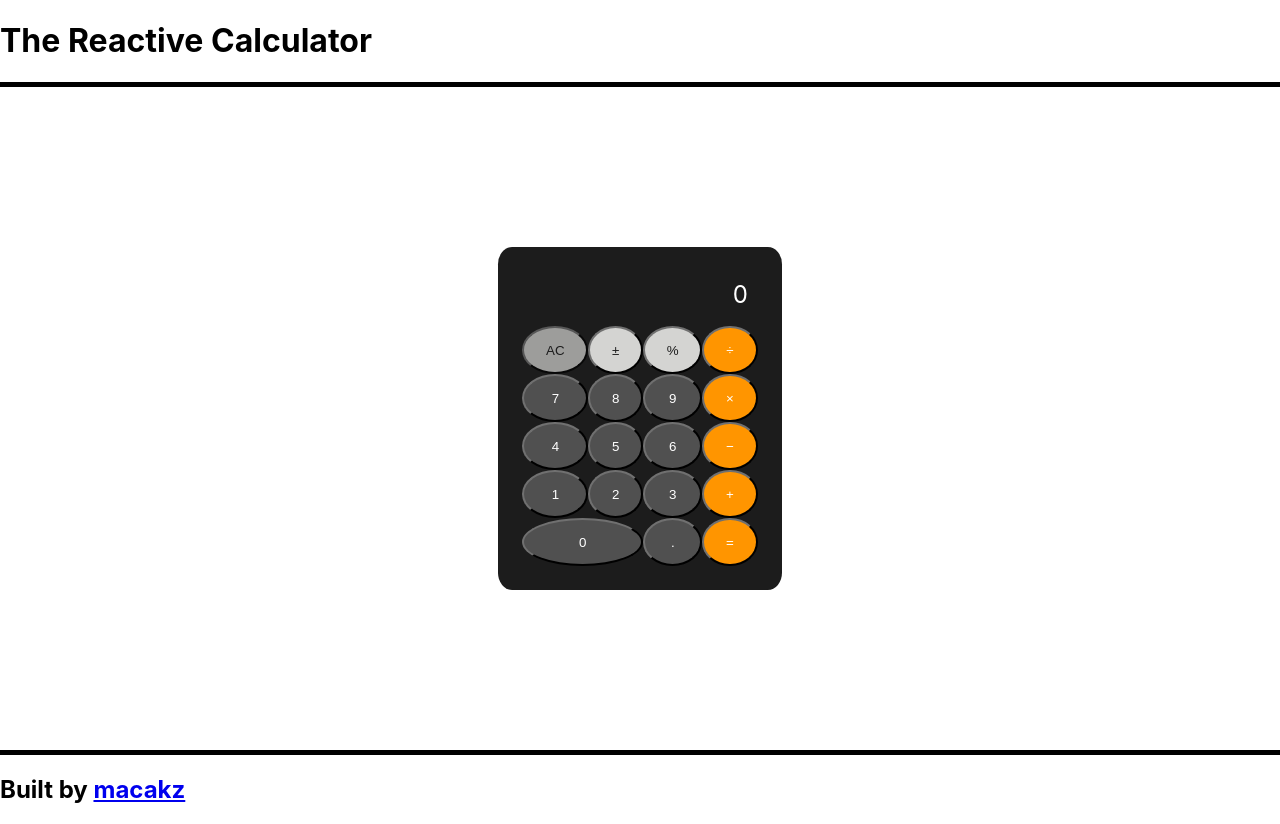
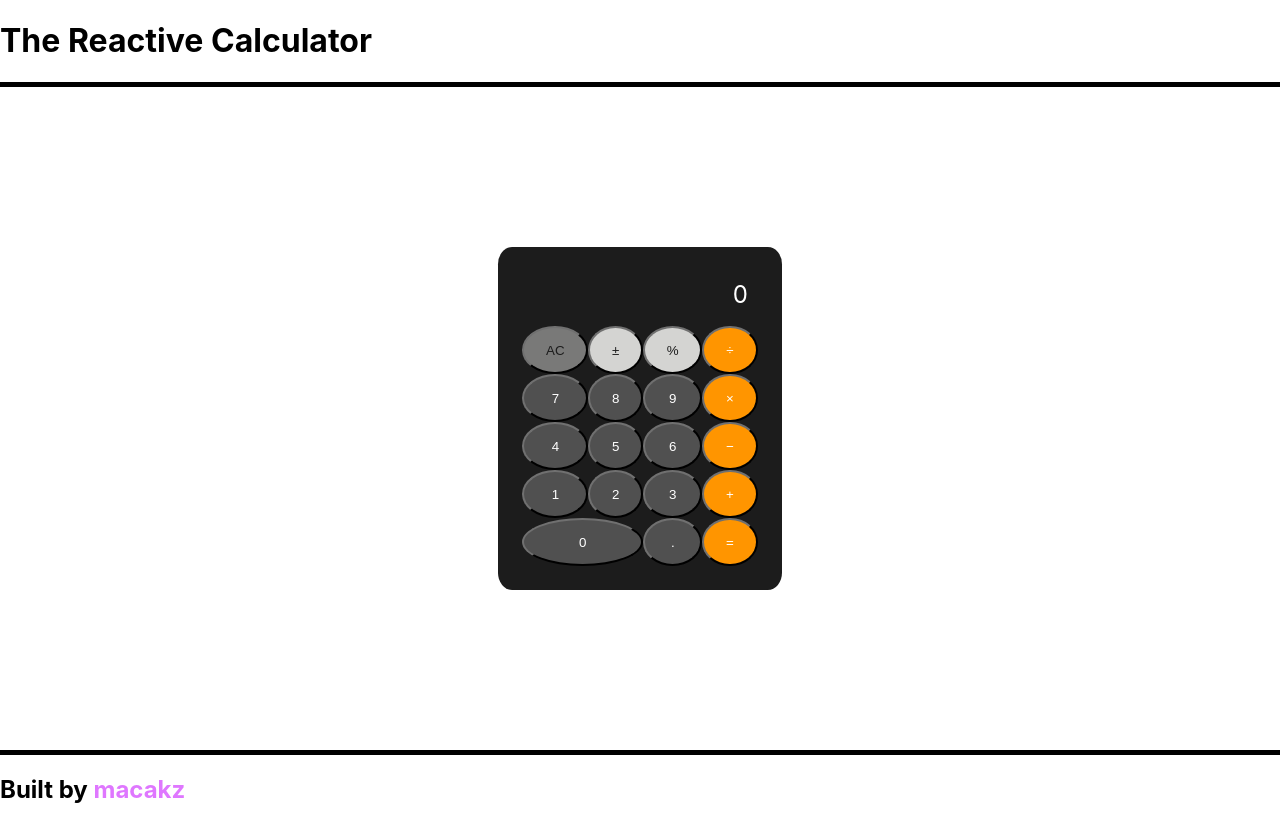
Before and after one commit to macakz/calculator, a React (Create React App) app: page / in a window 1280 px wide. In both pictures the pointer is over the button "AC". Built offline with nearby package versions, Linux system fonts and the light colour scheme.

Commit message:
fixed the opacity not working on deployed version

```diff
--- a/src/App.jsx
+++ b/src/App.jsx
@@ -1,4 +1,4 @@
-import './App.css';
+import './Main.css';
 
 import Footer from './Footer'
 import Header from './Header'
--- a/src/Calculator.css
+++ b/src/Calculator.css
@@ -29,6 +29,7 @@ font-size: 1.5em;
 
 /* buttons */
 
+
 .calculator_keys {
     display: grid;
     grid-template-columns: repeat(4,auto);
@@ -45,7 +46,7 @@ font-size: 1.5em;
 }
 
 .ac:hover, .plusMinus:hover, .percent:hover {
-    opacity: 70%;
+    background-color: #d4d4d281;
 }
 
 .divide, .multiply, .minus, .plus, .equals {
@@ -55,7 +56,7 @@ font-size: 1.5em;
     color: white
 }
 .divide:hover, .multiply:hover, .minus:hover, .plus:hover, .equals:hover {
-    opacity: 70%;
+    background-color: #ff950083;
     }
 
 .zero {
@@ -65,11 +66,10 @@ font-size: 1.5em;
     border-radius: 50%;
     color: white;
     text-align: center;
-
 }
 
 .zero:hover {
-    opacity: 70%;
+    background-color: #50505080;
 }
 .one, .two, .three, .four, .five, .six, .seven, .eight, .nine, .decimal {
     background-color: #505050;
@@ -79,5 +79,5 @@ font-size: 1.5em;
 }
 
 .one:hover, .two:hover, .three:hover, .four:hover, .five:hover, .six:hover, .seven:hover, .eight:hover, .nine:hover, .decimal:hover {
-    opacity: 70%;
+    background-color: #50505080;
 }
--- a/src/Footer.jsx
+++ b/src/Footer.jsx
@@ -1,4 +1,4 @@
-import './App.css'
+import './Main.css'
 function Footer () {
     return (
         <div class="footerContainer">
--- a/src/Header.jsx
+++ b/src/Header.jsx
@@ -1,3 +1,4 @@
+import './Main.css'
 
 function Header () {
     return (
--- a/src/App.css
+++ b/src/Main.css
@@ -4,6 +4,16 @@
   width: 100%;
   border-top: 5px solid black;
   background-color: white;
+}
+
+.footerContainer a{
+  text-decoration: none;
+  color: rgb(223, 119, 255);
+
+}
+.footerContainer a:hover{
+  color: rgb(195, 0, 255);
+  text-decoration: underline;
 }
 
 .pageContainer {
```
